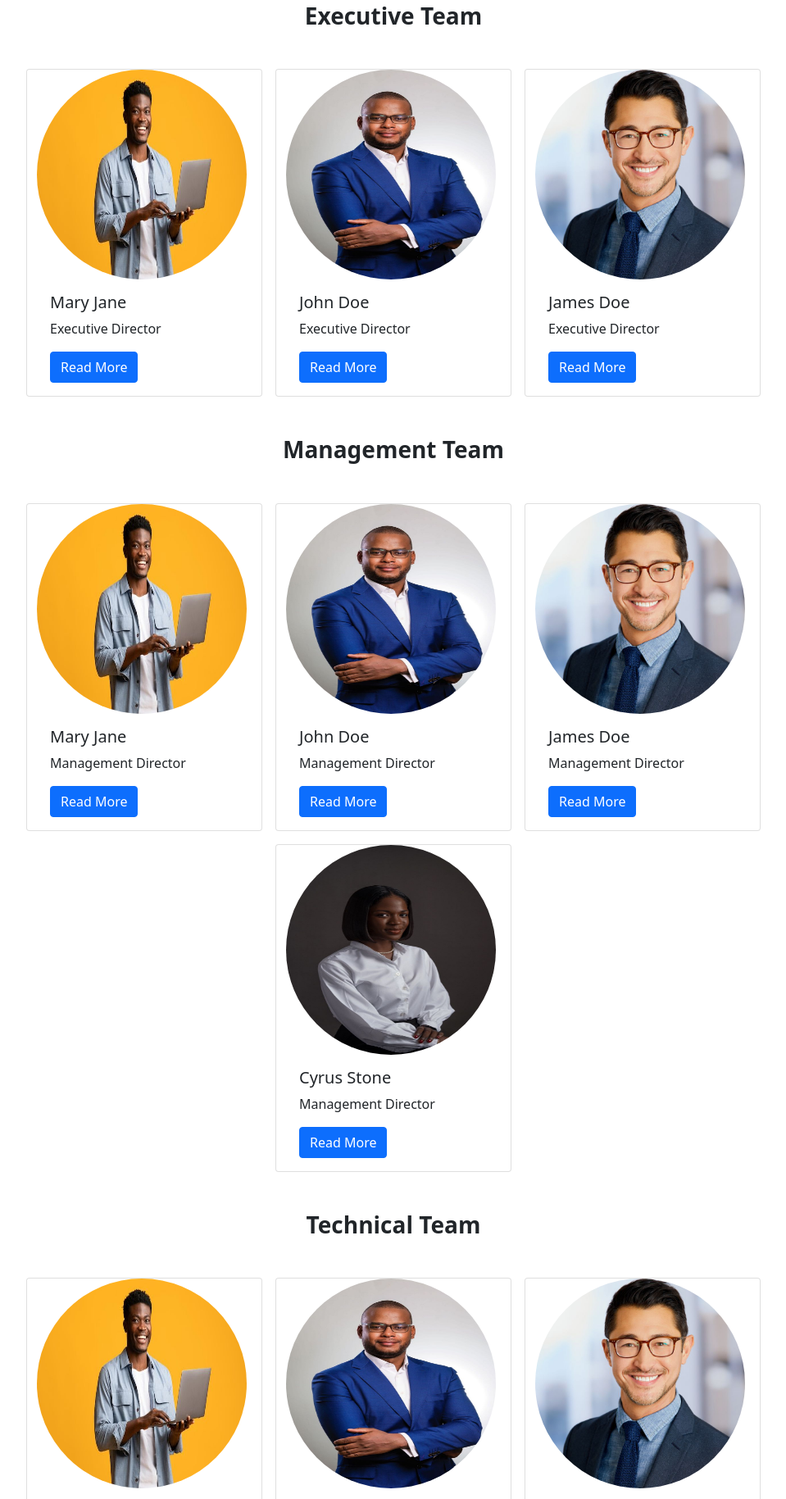
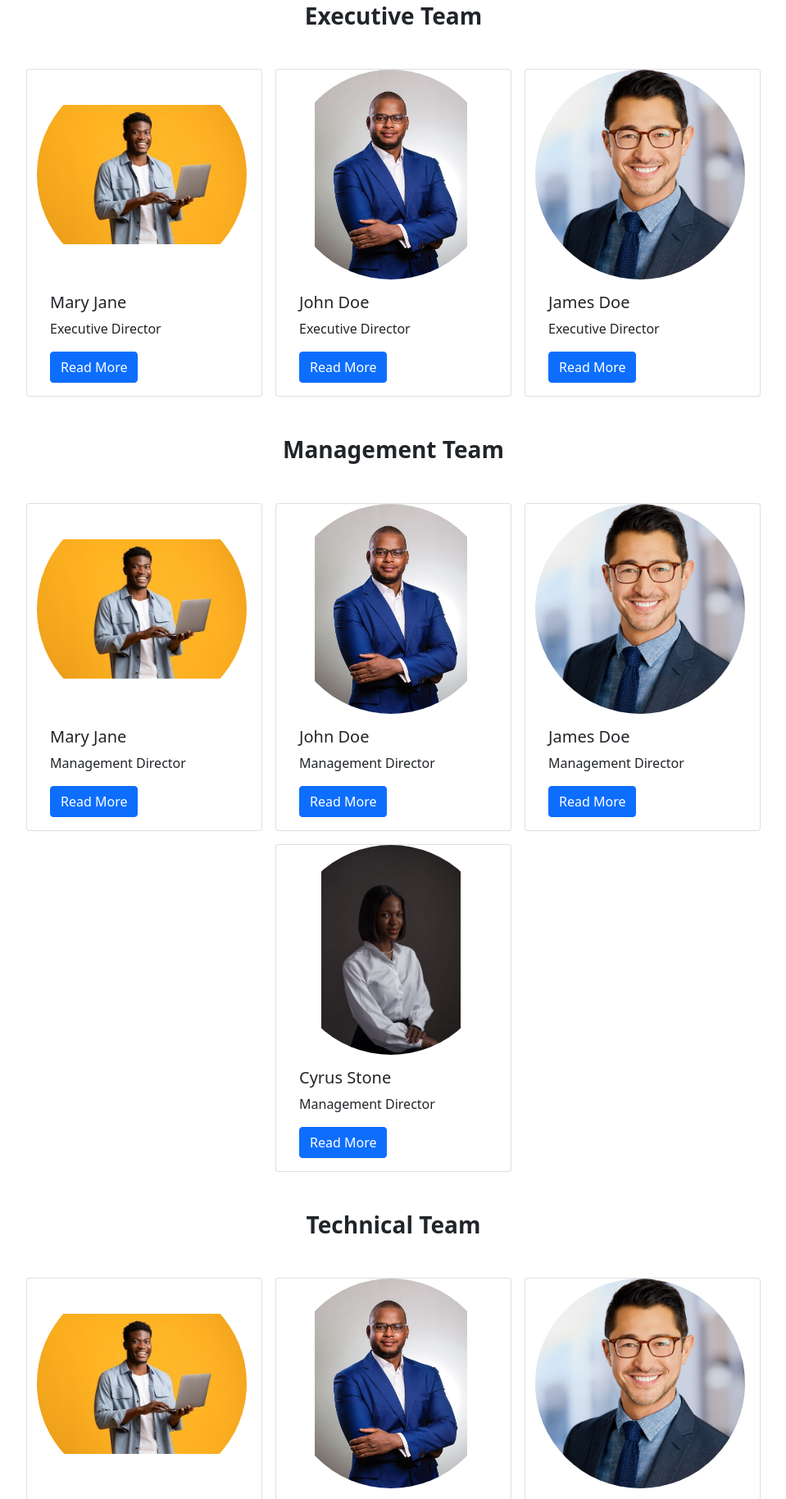
Before and after one commit to reversee04/YOHNET, a plain HTML site: page frontend/team1.html in a window 1280 px wide. Shown: the part 591-2420 px from the top of the page at 82% size, without its empty margins (160-1119 px from the left). Drawn offline with nearby package versions, Linux system fonts and the light colour scheme.

Commit message:
Fix: image rescaling

```diff
--- a/frontend/team1.html
+++ b/frontend/team1.html
@@ -94,7 +94,7 @@
             <h2 class="fw-bold fs-3 text-center mb-5">Executive Team</h2>
             <div class="row mt5 justify-content-center gap-3">
                 <div class="card col-4" style="width: 18rem;">
-                    <img src="./photos/profile3.jpeg" class="card-img-start" alt="Photo Here" style="border-radius: 50%; width: 16rem; height: 16rem;">
+                    <img src="./photos/profile3.jpeg" class="card-img-start" alt="Photo Here" style="border-radius: 50%; width: 16rem; height: 16rem;object-fit:contain;">
                     <div class="card-body">
                         <h5 class="card-title">Mary Jane</h5>
                         <p class="card-text">Executive Director</p>
@@ -102,7 +102,7 @@
                     </div>
                 </div>
                 <div class="card col-4" style="width: 18rem;">
-                    <img src="./photos/profile2.jpeg" class="card-img-start" alt="Photo Here" style="border-radius: 50%; width: 16rem; height: 16rem;">
+                    <img src="./photos/profile2.jpeg" class="card-img-start" alt="Photo Here" style="border-radius: 50%; width: 16rem; height: 16rem;object-fit:contain;">
                     <div class="card-body">
                         <h5 class="card-title">John Doe</h5>
                         <p class="card-text">Executive Director</p>
@@ -110,7 +110,7 @@
                     </div>
                 </div>
                 <div class="card col-4" style="width: 18rem;">
-                    <img src="./photos/profile1.jpeg" class="card-img-start" alt="Photo Here" style="border-radius: 50%; width: 16rem; height: 16rem;">
+                    <img src="./photos/profile1.jpeg" class="card-img-start" alt="Photo Here" style="border-radius: 50%; width: 16rem; height: 16rem;object-fit:contain;">
                     <div class="card-body">
                         <h5 class="card-title">James Doe</h5>
                         <p class="card-text">Executive Director</p>
@@ -124,7 +124,7 @@
             <h2 class="fw-bold fs-3 text-center mb-5">Management Team</h2>
             <div class="row mt5 justify-content-center gap-3">
                 <div class="card col-3" style="width: 18rem;">
-                    <img src="./photos/profile3.jpeg" class="card-img-start" alt="Photo Here" style="border-radius: 50%; width: 16rem; height: 16rem;">
+                    <img src="./photos/profile3.jpeg" class="card-img-start" alt="Photo Here" style="border-radius: 50%; width: 16rem; height: 16rem;object-fit:contain;">
                     <div class="card-body">
                         <h5 class="card-title">Mary Jane</h5>
                         <p class="card-text">Management Director</p>
@@ -132,7 +132,7 @@
                     </div>
                 </div>
                 <div class="card col-3" style="width: 18rem;">
-                    <img src="./photos/profile2.jpeg" class="card-img-start" alt="Photo Here" style="border-radius: 50%; width: 16rem; height: 16rem;">
+                    <img src="./photos/profile2.jpeg" class="card-img-start" alt="Photo Here" style="border-radius: 50%; width: 16rem; height: 16rem;object-fit:contain;">
                     <div class="card-body">
                         <h5 class="card-title">John Doe</h5>
                         <p class="card-text">Management Director</p>
@@ -140,7 +140,7 @@
                     </div>
                 </div>
                 <div class="card col-3" style="width: 18rem;">
-                    <img src="./photos/profile1.jpeg" class="card-img-start" alt="Photo Here" style="border-radius: 50%; width: 16rem; height: 16rem;">
+                    <img src="./photos/profile1.jpeg" class="card-img-start" alt="Photo Here" style="border-radius: 50%; width: 16rem; height: 16rem;object-fit:contain;">
                     <div class="card-body">
                         <h5 class="card-title">James Doe</h5>
                         <p class="card-text">Management Director</p>
@@ -148,7 +148,7 @@
                     </div>
                 </div>
                 <div class="card col-3" style="width: 18rem;">
-                    <img src="./photos/Portrait shoot.jpeg" class="card-img-start" alt="Photo Here" style="border-radius: 50%; width: 16rem; height: 16rem;">
+                    <img src="./photos/Portrait shoot.jpeg" class="card-img-start" alt="Photo Here" style="border-radius: 50%; width: 16rem; height: 16rem;object-fit:contain;">
                     <div class="card-body">
                         <h5 class="card-title">Cyrus Stone</h5>
                         <p class="card-text">Management Director</p>
@@ -162,7 +162,7 @@
             <h2 class="fw-bold fs-3 text-center mb-5">Technical Team</h2>
             <div class="row mt5 justify-content-center gap-3">
                 <div class="card col-3" style="width: 18rem;">
-                    <img src="./photos/profile3.jpeg" class="card-img-start" alt="Photo Here" style="border-radius: 50%; width: 16rem; height: 16rem;">
+                    <img src="./photos/profile3.jpeg" class="card-img-start" alt="Photo Here" style="border-radius: 50%; width: 16rem; height: 16rem;object-fit:contain;">
                     <div class="card-body">
                         <h5 class="card-title">Mary Jane</h5>
                         <p class="card-text">ICT Specialist</p>
@@ -170,7 +170,7 @@
                     </div>
                 </div>
                 <div class="card col-3" style="width: 18rem;">
-                    <img src="./photos/profile2.jpeg" class="card-img-start" alt="Photo Here" style="border-radius: 50%; width: 16rem; height: 16rem;">
+                    <img src="./photos/profile2.jpeg" class="card-img-start" alt="Photo Here" style="border-radius: 50%; width: 16rem; height: 16rem;object-fit:contain;">
                     <div class="card-body">
                         <h5 class="card-title">John Doe</h5>
                         <p class="card-text">Communications Specialist</p>
@@ -178,7 +178,7 @@
                     </div>
                 </div>
                 <div class="card col-3" style="width: 18rem;">
-                    <img src="./photos/profile1.jpeg" class="card-img-start" alt="Photo Here" style="border-radius: 50%; width: 16rem; height: 16rem;">
+                    <img src="./photos/profile1.jpeg" class="card-img-start" alt="Photo Here" style="border-radius: 50%; width: 16rem; height: 16rem;object-fit:contain;">
                     <div class="card-body">
                         <h5 class="card-title">James Doe</h5>
                         <p class="card-text">Public Relations</p>
```
